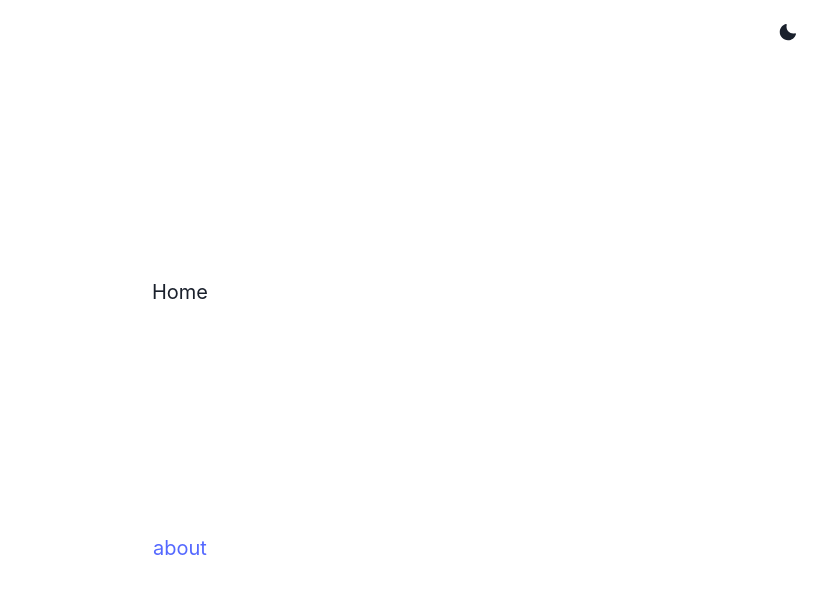
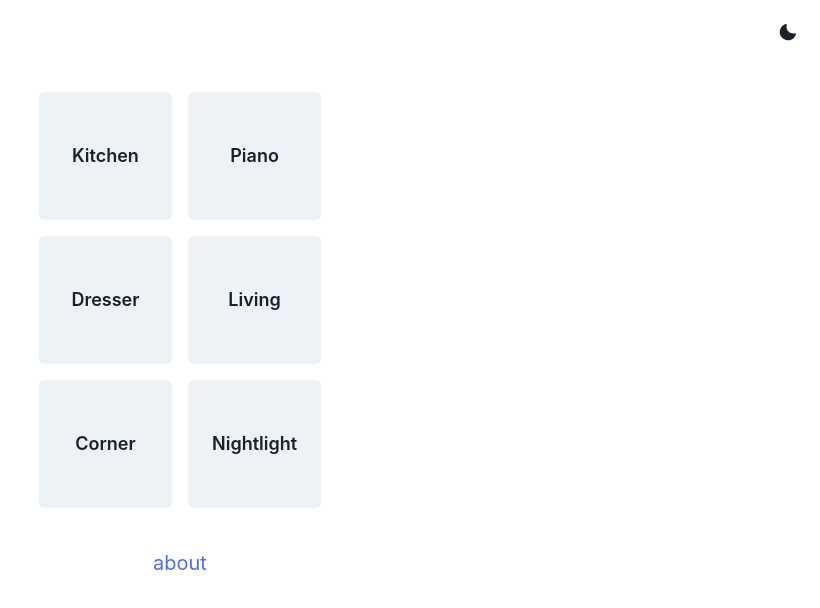
Before and after one commit to anselbrandt/wemo-app, a React (Create React App) app in the folder web/: page / in a window 1280 px wide. Shown: the top 608 px of the page, without its empty margins (460-1280 px from the left). Built offline with nearby package versions, Linux system fonts and the light colour scheme.

Commit message:
Add ControlPanel

```diff
--- a/web/src/App.tsx
+++ b/web/src/App.tsx
@@ -1,6 +1,6 @@
 import React from "react";
 import { BrowserRouter, Route, Switch } from "react-router-dom";
-import { Home } from "./Home";
+import { Main } from "./Main";
 import { ThemeColors } from "./ThemeColors";
 import { About } from "./About";
 import { Error } from "./Error";
@@ -9,7 +9,7 @@ function App() {
   return (
     <BrowserRouter>
       <Switch>
-        <Route path="/" exact component={Home} />
+        <Route path="/" exact component={Main} />
         <Route path="/colors" exact component={ThemeColors} />
         <Route path="/about" exact component={About} />
         <Route path="/" component={Error} />
--- /dev/null
+++ b/web/src/ControlPanel.tsx
@@ -0,0 +1,20 @@
+import React from "react";
+import { Flex, Grid, Button } from "@chakra-ui/react";
+
+interface Props {
+  devices: any[];
+}
+
+export const ControlPanel: React.FC<Props> = ({ devices }) => {
+  return (
+    <Flex width="20rem" justifyContent="center">
+      <Grid templateColumns="1fr 1fr" gap={4}>
+        {devices.map((device) => (
+          <Button size="lg" h="8rem">
+            {device.name}
+          </Button>
+        ))}
+      </Grid>
+    </Flex>
+  );
+};
--- a/web/src/Home.tsx
+++ /dev/null
@@ -1,20 +0,0 @@
-import React from "react";
-import { ColorModeSwitcher } from "./ColorModeSwitcher";
-import { Box, Grid, Link as ChakraLink } from "@chakra-ui/react";
-import { Link } from "react-router-dom";
-
-interface Props {}
-
-export const Home: React.FC<Props> = () => {
-  return (
-    <Box textAlign="center" fontSize="xl">
-      <Grid minH="100vh" p={3}>
-        <ColorModeSwitcher justifySelf="flex-end" />
-        Home
-        <ChakraLink as={Link} to="/about" color="nebula">
-          about
-        </ChakraLink>
-      </Grid>
-    </Box>
-  );
-};
--- /dev/null
+++ b/web/src/Main.tsx
@@ -0,0 +1,37 @@
+import React from "react";
+import { ColorModeSwitcher } from "./ColorModeSwitcher";
+import { Box, Flex, Grid, Link as ChakraLink } from "@chakra-ui/react";
+import { Link } from "react-router-dom";
+import { ControlPanel } from "./ControlPanel";
+
+const devices = [
+  { name: "Kitchen", endpoint: "/api/kitchen" },
+  { name: "Piano", endpoint: "/api/piano" },
+  { name: "Dresser", endpoint: "/api/dresser" },
+  { name: "Living", endpoint: "/api/living" },
+  { name: "Corner", endpoint: "/api/corner" },
+  { name: "Nightlight", endpoint: "/api/nightlight" },
+];
+
+interface Props {}
+
+export const Main: React.FC<Props> = () => {
+  return (
+    <Box fontSize="xl">
+      <Grid p={3}>
+        <ColorModeSwitcher justifySelf="flex-end" />
+        <Flex
+          direction="column"
+          justifyContent="center"
+          alignItems="center"
+          mt={10}
+        >
+          <ControlPanel devices={devices} />
+          <ChakraLink as={Link} to="/about" color="nebula" mt={10}>
+            about
+          </ChakraLink>
+        </Flex>
+      </Grid>
+    </Box>
+  );
+};
```
